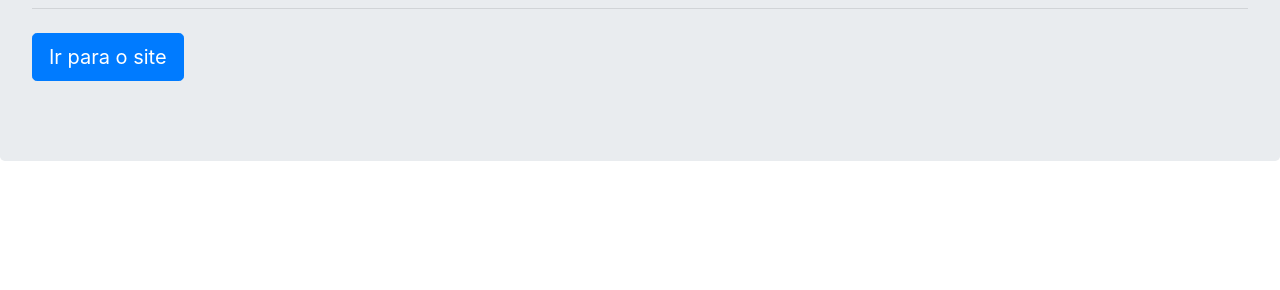
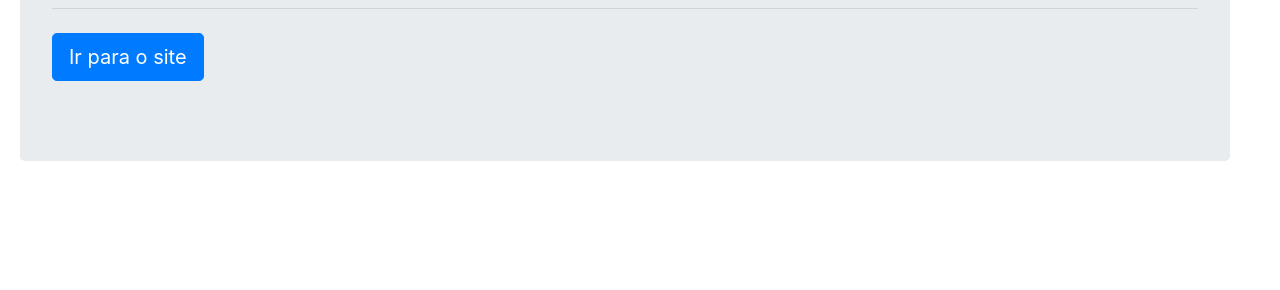
Before and after one commit to jpnvsousa/jpnvsousa.github.io, a plain HTML site: page index.html in a window 1280 px wide. Shown: the part 510-800 px from the top of the page. Drawn offline with nearby package versions, Linux system fonts and the light colour scheme.

Commit message:
Update index.html

```diff
--- a/index.html
+++ b/index.html
@@ -6,6 +6,12 @@
 	<meta name="viewport" content="width=device-width, initial-scale=1, shrink-to-fit=no">
 	<!-- Bootstrap CSS -->
 	<link rel="stylesheet" href="https://maxcdn.bootstrapcdn.com/bootstrap/4.0.0/css/bootstrap.min.css" integrity="sha384-Gn5384xqQ1aoWXA+058RXPxPg6fy4IWvTNh0E263XmFcJlSAwiGgFAW/dAiS6JXm" crossorigin="anonymous">
+<style type="text/css">
+ body {
+  margin-right: 50px;
+  margin-left: 20px;
+ }
+</style>
 </head>
 <body>
 	<nav class="navbar navbar-dark bg-dark">
@@ -16,13 +22,13 @@
 	</nav>
 </div>
 <br>
-<h2> Estudante de Engenharia de Software - UCSal<img src="https://www.ucsal.br/images/logo-nova-ucsal.png" class="rounded float-right" alt="Responsive image"></h2>
+<h2>Estudante de Engenharia de Software - UCSal<img src="https://www.ucsal.br/images/logo-nova-ucsal.png" class="rounded float-right" alt="Responsive image"></h2>
 <br>
 <hr class="my-4">
-  E-mail: jpnvsousa@gmail.com
+E-mail: jpnvsousa@gmail.com
 <br>
 <br>
-  Salvador - BA
+Salvador - BA
 <br>
 <br>
 <div class="jumbotron">
```
